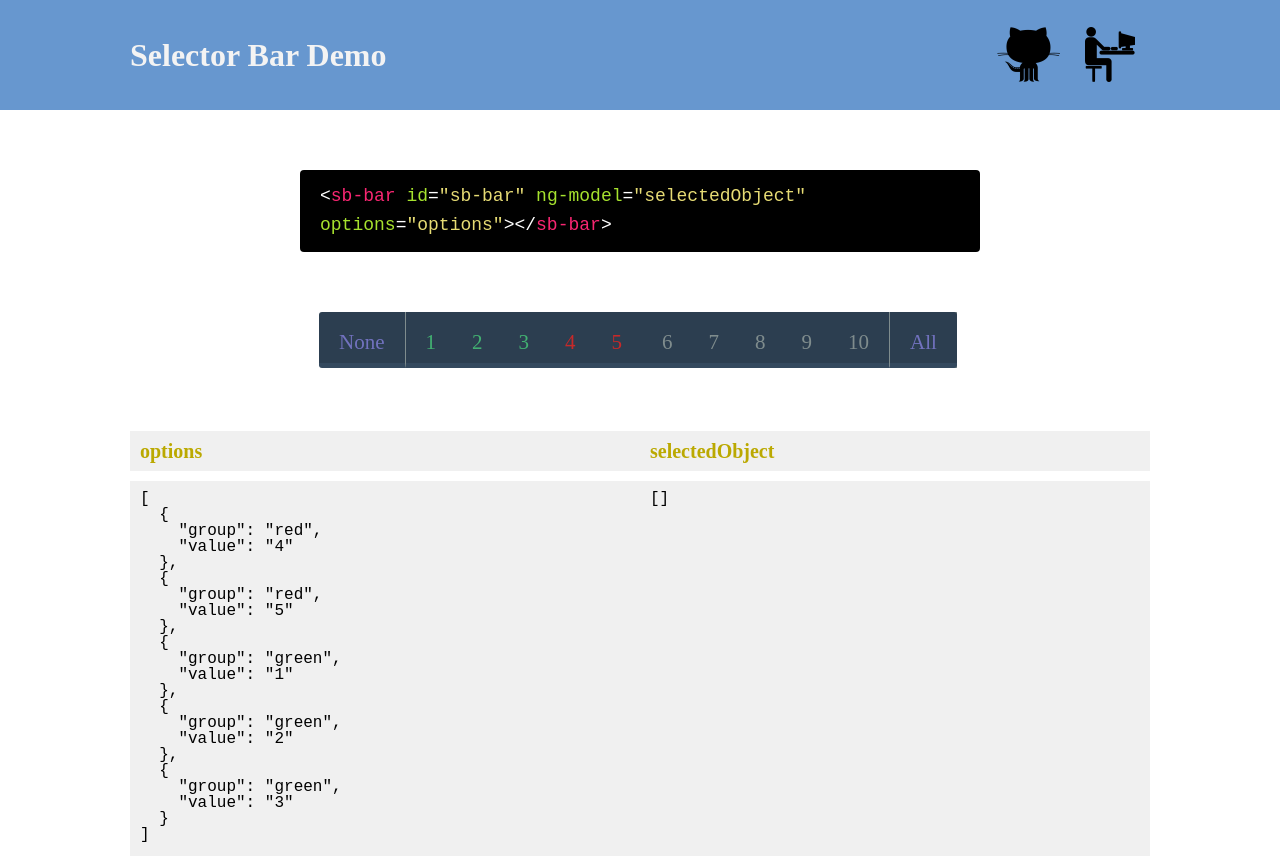
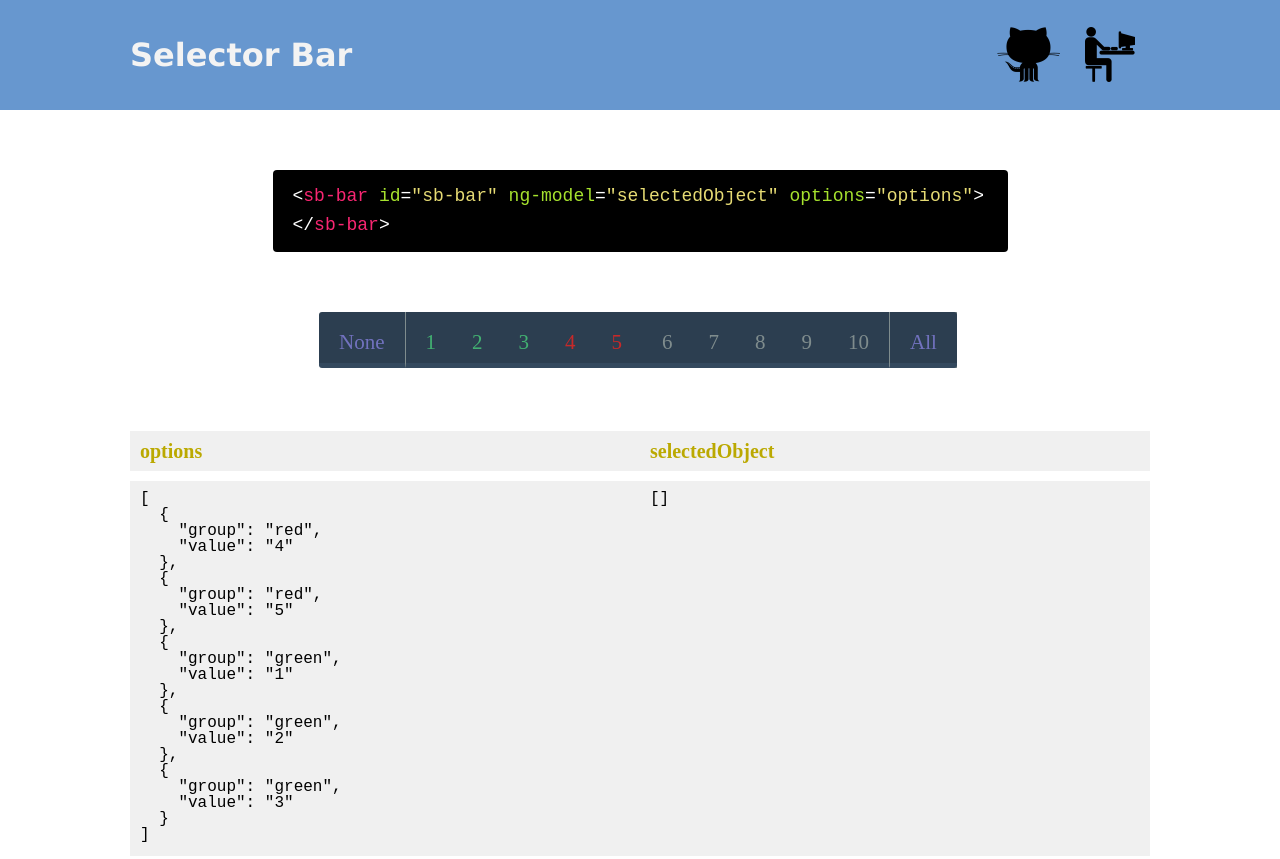
Before and after one commit to yuricamara/selector-bar, a website: page app/index.html in a window 1280 px wide. Shown: the top 859 px of the page. Drawn offline with nearby package versions, Linux system fonts and the light colour scheme; some packages are replaced by stand-ins of ours.

Commit message:
Detalhes de layout do demo

```diff
--- a/app/global/stylesheets/_not-directives.scss
+++ b/app/global/stylesheets/_not-directives.scss
@@ -72,6 +72,7 @@ body{
   height: 110px;
   line-height: 110px;
   font-size: 32px;
+  font-family: Verdana, Geneva, "Droid Sans", sans-serif;
   font-weight: bold;
   display: inline-block;
   color: #F3F3F3;
@@ -79,12 +80,12 @@ body{
 
 .c-code-html{
   font-size: 18px;
-  font-family: monospace, sans-serif;
+  font-family: "Courier New", Courier, monospace, "Droid Sans Mono", "DejaVu Sans Mono", sans-serif;
   background-color: #000;
   color: #FFF;
   padding: 12px 20px;
   border-radius: 4px;
-  width: 680px;
+  width: 735px;
   margin: 60px auto;
   line-height: 1.6;
 }
@@ -102,7 +103,7 @@ body{
 }
 
 .c-code-json{
-  font-family: monospace, sans-serif;
+  font-family: "Courier New", Courier, monospace, "Droid Sans Mono", "DejaVu Sans Mono", sans-serif;
   font-size: 16px;
   float: left;
   margin-top: 10px;
--- a/app/index.html
+++ b/app/index.html
@@ -12,7 +12,7 @@
 <body ng-cloak>
   <header class="l-header">
     <div class="l-header-content">
-      <h1 class="c-page-title">Selector Bar Demo</h1>
+      <h1 class="c-page-title">Selector Bar</h1>
       <ul class="wrap-links-externos">
         <li class="repositorio links-externos">
             <a href="https://github.com/yuricamara/selector-bar" title="Repositório no Github" target="_blank">Repositório</a>
@@ -26,7 +26,7 @@
   <main ng-controller="DataCtrl" class="l-container">
     <div class="l-main">
         <p class="c-code-html">
-          &lt;<span class="c-code-html-el">sb-bar</span> <span class="c-code-html-attr">id</span>=<span class="c-code-html-attrvalue">&quot;sb-bar&quot;</span> <span class="c-code-html-attr">ng-model</span>=<span class="c-code-html-attrvalue">&quot;selectedObject&quot;</span> <span class="c-code-html-attr">options</span>=<span class="c-code-html-attrvalue">&quot;options&quot;</span>&gt;&lt;/<span class="c-code-html-el">sb-bar</span>&gt;
+          &lt;<span class="c-code-html-el">sb-bar</span> <span class="c-code-html-attr">id</span>=<span class="c-code-html-attrvalue">&quot;sb-bar&quot;</span> <span class="c-code-html-attr">ng-model</span>=<span class="c-code-html-attrvalue">&quot;selectedObject&quot;</span> <span class="c-code-html-attr">options</span>=<span class="c-code-html-attrvalue">&quot;options&quot;</span>&gt;<br>&lt;/<span class="c-code-html-el">sb-bar</span>&gt;
         </p>
 
         <sb-bar id="sb-bar" ng-model="selectedObject" options="options"></sb-bar>
```
Also changed, not shown: app/global/stylesheets.css.
